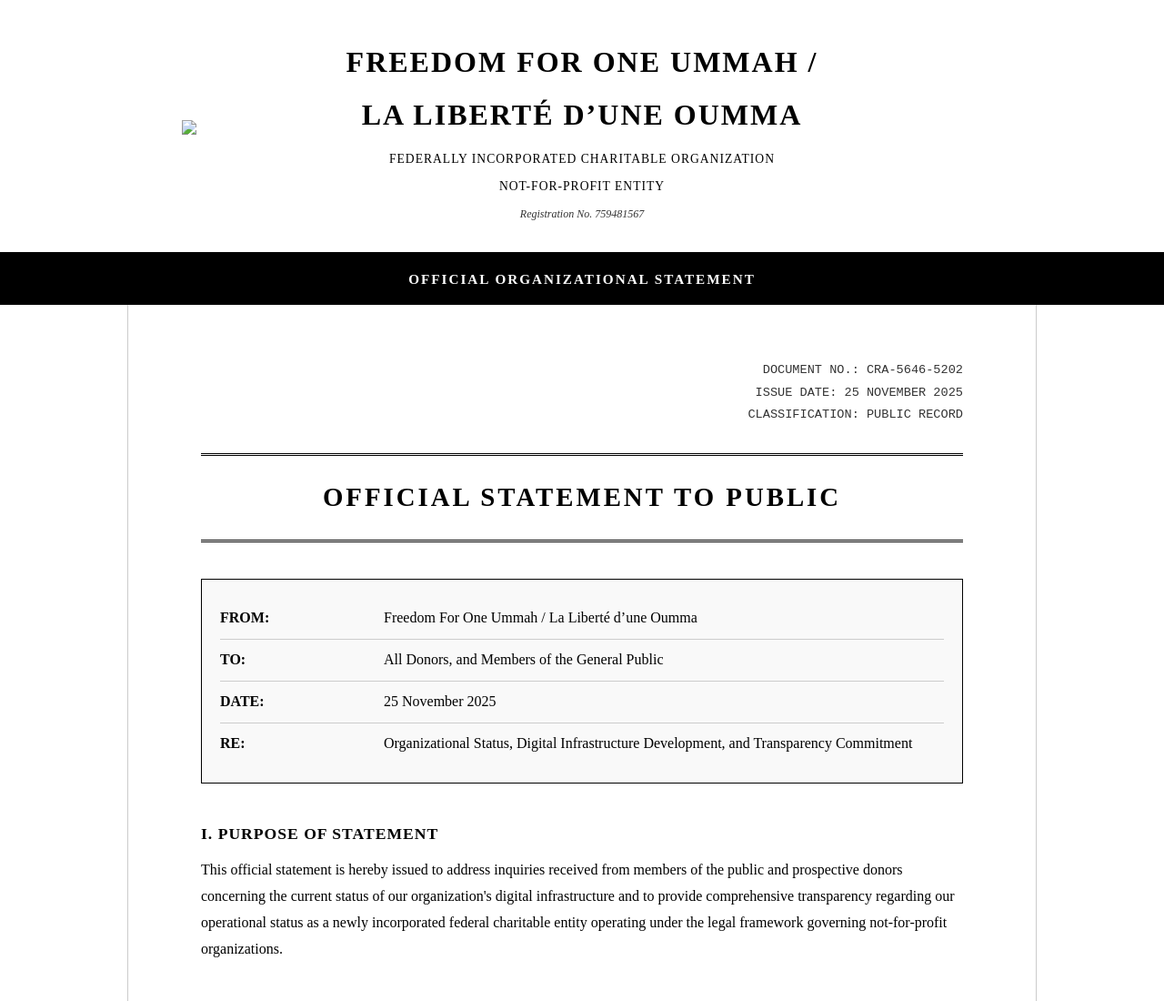
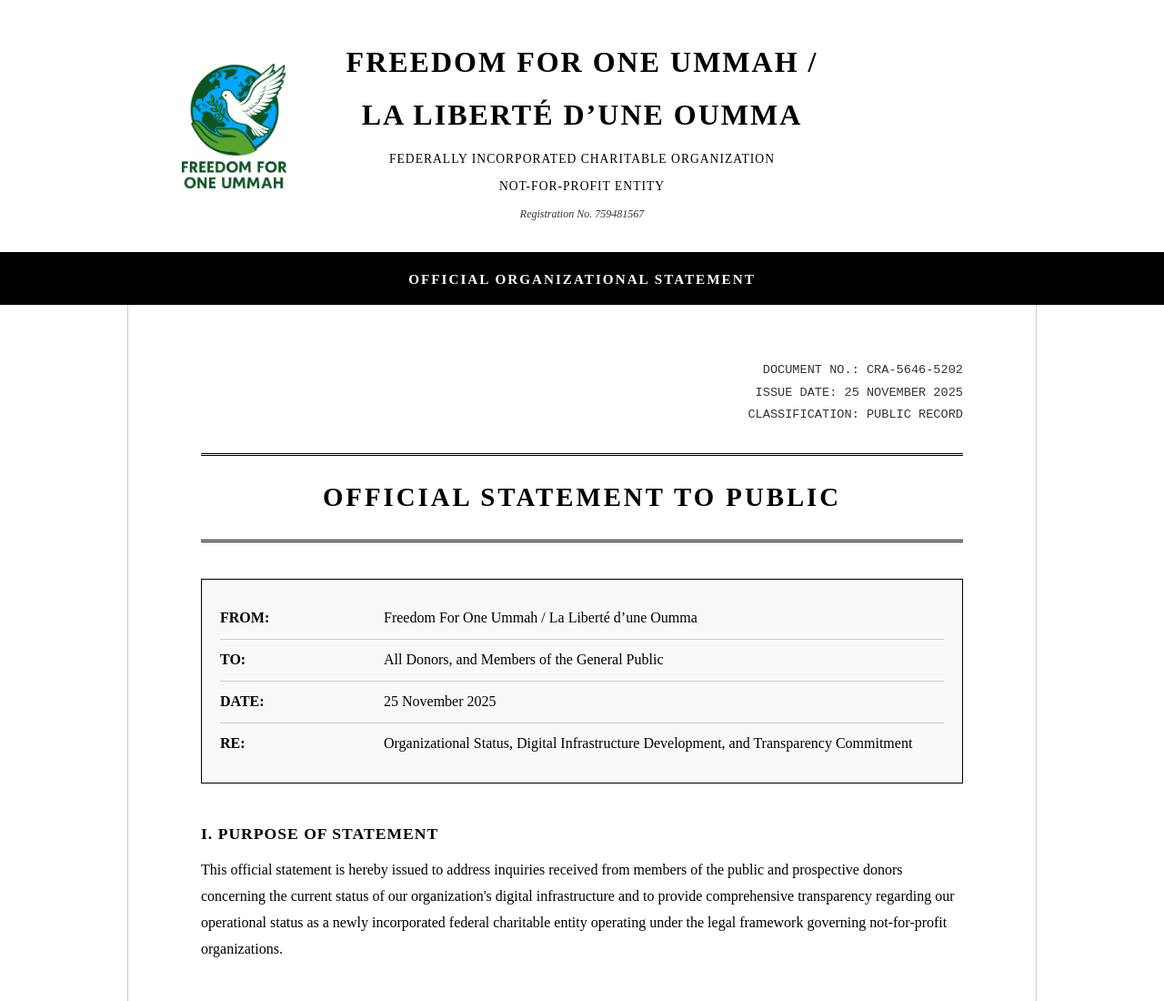
Before and after one commit to freedomforoneummah/freedomforoneummah.com, a plain HTML site: page statement/statement.html in a window 1280 px wide. Shown: the top 1100 px of the page at 91% size. Drawn offline with Linux system fonts and the light colour scheme.

Commit message:
Update statement.html

```diff
--- a/statement/statement.html
+++ b/statement/statement.html
@@ -312,7 +312,7 @@
     <div class="official-header">
         <div class="header-content">
             <div class="logo-left">
-                <img src="ffou.png" class="logo-left-img">
+                <img src="../ffou.png" class="logo-left-img">
             </div>
             <div class="header-center">
                 <div class="org-name">Freedom For One Ummah /</br>La Liberté d’une Oumma</div>
```
